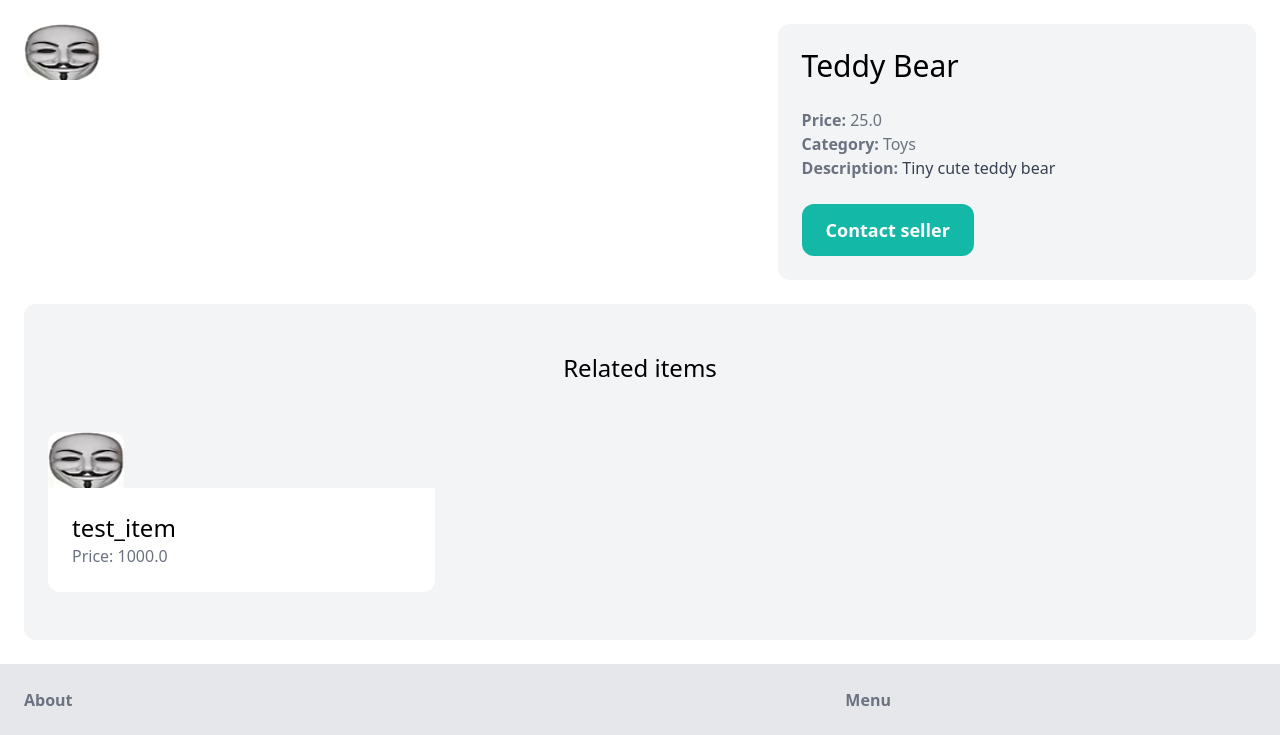
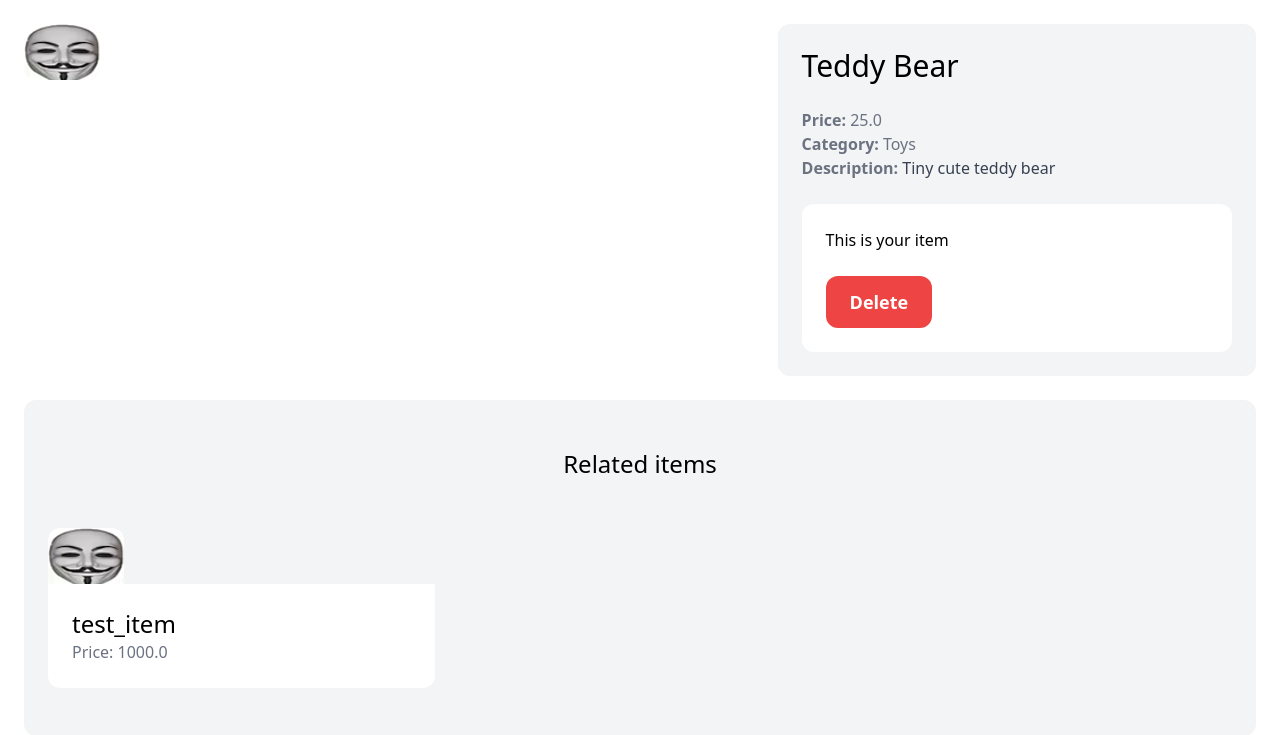
Before and after one commit to szekej/djangoMarketplace, a Django app: page /items/1 in a window 1280 px wide. Shown: the part 77-812 px from the top of the page. Run offline with Django 4.2, Linux system fonts and the light colour scheme; a user stored in the database is signed in; data comes from the database, SQL or seed files in the repository; both versions use the stored data as it was after the commit; some libraries are stand-ins or nearby versions.

Commit message:
removing items

```diff
--- a/dashboard/views.py
+++ b/dashboard/views.py
@@ -1,5 +1,5 @@
 from django.contrib.auth.decorators import login_required
-from django.shortcuts import render
+from django.shortcuts import render, get_object_or_404
 
 from item.models import Item
 
--- a/item/templates/detail.html
+++ b/item/templates/detail.html
@@ -21,9 +21,17 @@
                 </p>
             {% endif %}
 
-            <a href="#" class="inline-block mt-6 px-6 py-3 text-lg font-semibold bg-teal-500 text-white rounded-xl hover:bg-teal-700">
-                Contact seller
-            </a>
+            {% if request.user == item.created_by%}
+                <div class="mt-6 p-6 bg-white rounded-xl">
+                    <p>This is your item</p>
+
+                <a href="{% url 'item:delete' item.id %}" class="inline-block mt-6 px-6 py-3 text-lg font-semibold bg-red-500 text-white rounded-xl">Delete</a>
+                </div>
+            {% else %}
+                <a href="#" class="inline-block mt-6 px-6 py-3 text-lg font-semibold bg-teal-500 text-white rounded-xl hover:bg-teal-700">
+                    Contact seller
+                </a>
+            {% endif %}
 
         </div>
     </div>
--- a/item/urls.py
+++ b/item/urls.py
@@ -1,6 +1,6 @@
 from django.contrib import admin
 from django.urls import path
-from .views import detail, new
+from .views import detail, new, delete
 
 from django.conf import settings
 from django.conf.urls.static import static
@@ -10,5 +10,6 @@ app_name = 'item'
 urlpatterns = [
     path('<int:pk>', detail, name='detail'),
     path('new_item/', new, name='new'),
+    path('<int:pk>/delete', delete, name='delete'),
 
 ]+static(settings.MEDIA_URL, document_root=settings.MEDIA_ROOT)
--- a/item/views.py
+++ b/item/views.py
@@ -37,3 +37,11 @@ def new(request):
         'form': form,
         'title': 'New item'
     })
+
+
+@login_required
+def delete(request, pk):
+    item = get_object_or_404(Item, pk=pk, created_by=request.user)
+    item.delete()
+
+    return redirect('dashboard:index')
```
Also changed, not shown: db.sqlite3.
